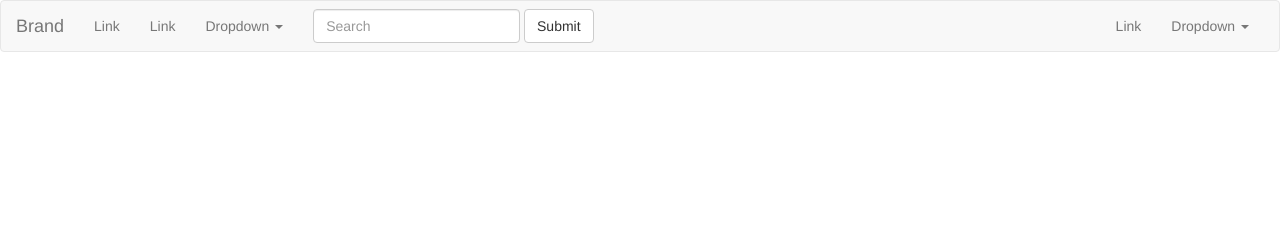
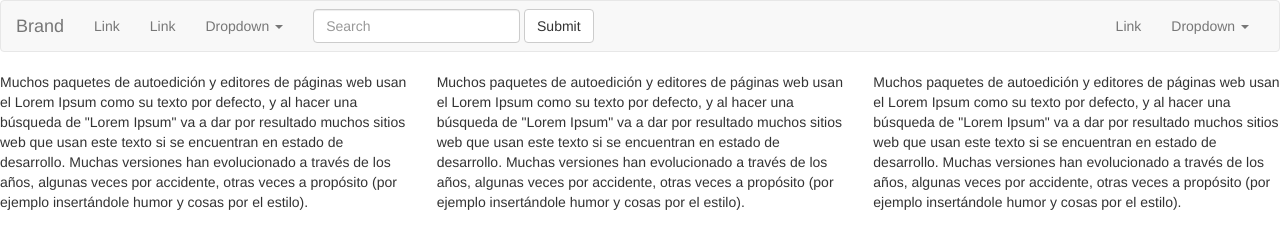
Before and after one commit to VERONICA-SOTO/git-practica, a plain HTML site: page index.html in a window 1280 px wide. Drawn offline with nearby package versions, Linux system fonts and the light colour scheme.

Commit message:
Cree grilla

```diff
--- a/index.html
+++ b/index.html
@@ -62,6 +62,14 @@
             </div><!-- /.container-fluid -->
         </nav>
     </header>
+      <section>
+        <!-- Columns start at 50% wide on mobile and bump up to 33.3% wide on desktop -->
+        <div class="row">
+          <div class="col-xs-6 col-md-4">Muchos paquetes de autoedición y editores de páginas web usan el Lorem Ipsum como su texto por defecto, y al hacer una búsqueda de "Lorem Ipsum" va a dar por resultado muchos sitios web que usan este texto si se encuentran en estado de desarrollo. Muchas versiones han evolucionado a través de los años, algunas veces por accidente, otras veces a propósito (por ejemplo insertándole humor y cosas por el estilo).</div>
+          <div class="col-xs-6 col-md-4">Muchos paquetes de autoedición y editores de páginas web usan el Lorem Ipsum como su texto por defecto, y al hacer una búsqueda de "Lorem Ipsum" va a dar por resultado muchos sitios web que usan este texto si se encuentran en estado de desarrollo. Muchas versiones han evolucionado a través de los años, algunas veces por accidente, otras veces a propósito (por ejemplo insertándole humor y cosas por el estilo).</div>
+          <div class="col-xs-6 col-md-4">Muchos paquetes de autoedición y editores de páginas web usan el Lorem Ipsum como su texto por defecto, y al hacer una búsqueda de "Lorem Ipsum" va a dar por resultado muchos sitios web que usan este texto si se encuentran en estado de desarrollo. Muchas versiones han evolucionado a través de los años, algunas veces por accidente, otras veces a propósito (por ejemplo insertándole humor y cosas por el estilo).</div>
+        </div>
+      </section>
 
     <script src="https://ajax.googleapis.com/ajax/libs/jquery/1.11.2/jquery.min.js"></script>
     <script src="https://maxcdn.bootstrapcdn.com/bootstrap/3.3.4/js/bootstrap.min.js"></script>
```
